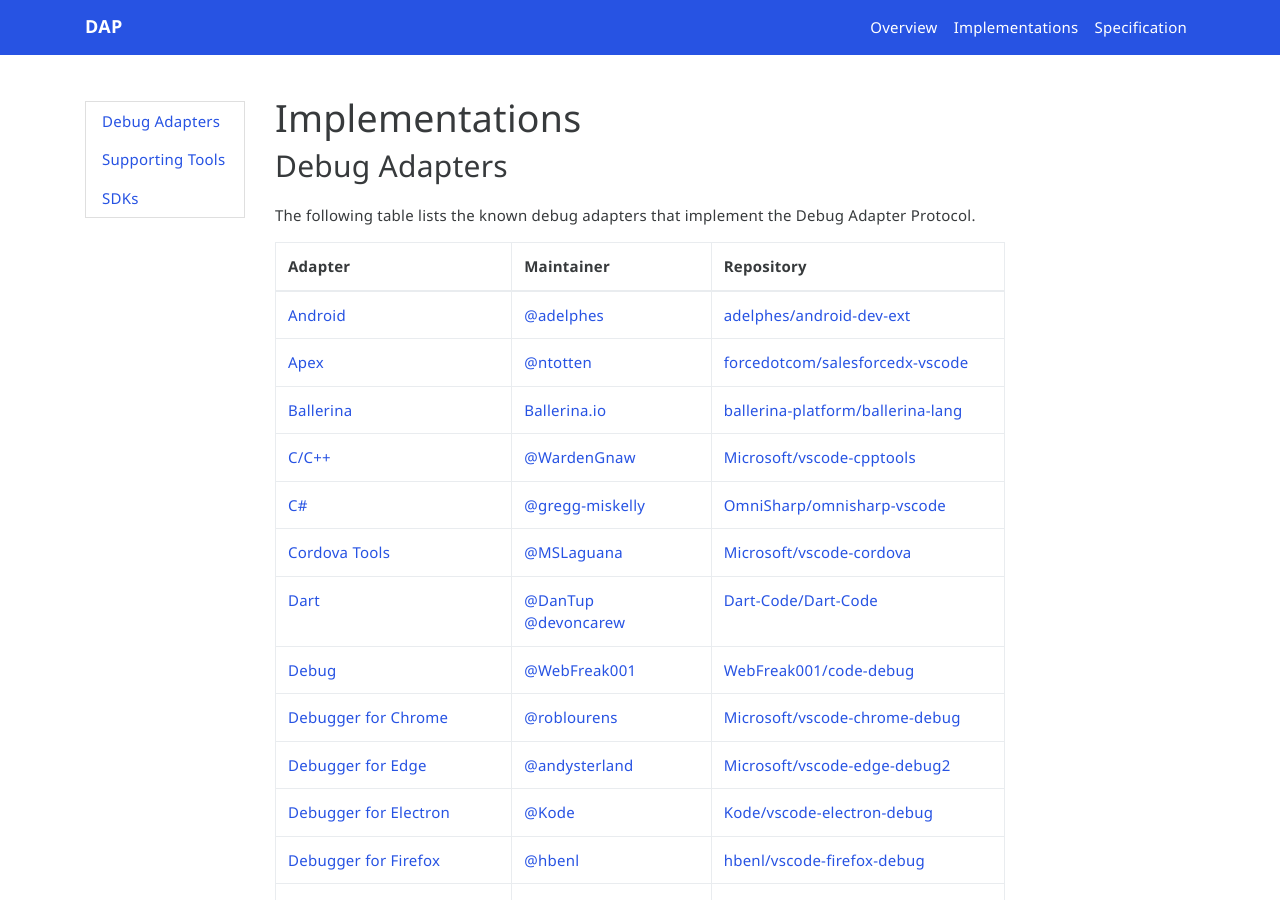
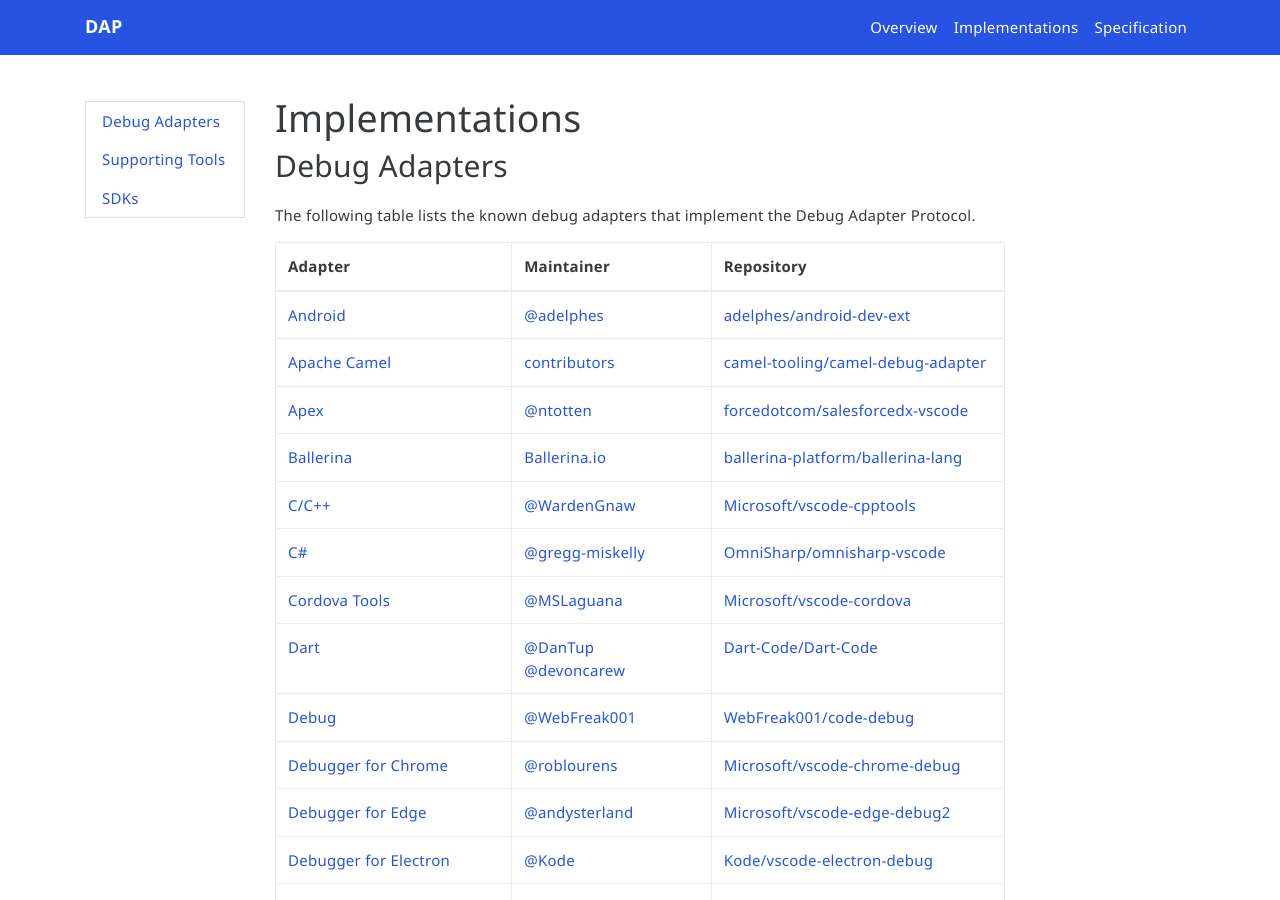
Before and after one commit to microsoft/debug-adapter-protocol, a Jekyll site: the page built from _implementors/adapters.md, in a window 1280 px wide and 900 px high. Built offline with Jekyll 4.4.1, drawn with Linux system fonts in a browser that asks for light colours; nearby versions of some CDN libraries; comment, search, counter and statistics services are not loaded.

Commit message:
Add Debug Adapter for Apache Camel

```diff
--- a/_implementors/adapters.md
+++ b/_implementors/adapters.md
@@ -11,6 +11,7 @@
 | Adapter | Maintainer | Repository |
 |---------|------------|------------|
 [Android](https://marketplace.visualstudio.com/items?itemName=adelphes.android-dev-ext)|[@adelphes](https://github.com/adelphes)| [adelphes/android-dev-ext](https://github.com/adelphes/android-dev-ext)
+[Apache Camel](https://github.com/camel-tooling/camel-debug-adapter)|[contributors](https://github.com/camel-tooling/camel-debug-adapter/graphs/contributors)|[camel-tooling/camel-debug-adapter](https://github.com/camel-tooling/camel-debug-adapter)
 [Apex](https://marketplace.visualstudio.com/items?itemName=salesforce.salesforcedx-vscode-apex-debugger)|[@ntotten](https://github.com/ntotten)|[forcedotcom/salesforcedx-vscode](https://github.com/forcedotcom/salesforcedx-vscode)
 [Ballerina](https://marketplace.visualstudio.com/items?itemName=wso2.ballerina)|[Ballerina.io](https://ballerina.io/)|[ballerina-platform/ballerina-lang](https://github.com/ballerina-platform/ballerina-lang/) |
 [C/C++](https://marketplace.visualstudio.com/items?itemName=ms-vscode.cpptools)|[@WardenGnaw](https://github.com/WardenGnaw)|[Microsoft/vscode-cpptools](https://github.com/Microsoft/vscode-cpptools)
```
